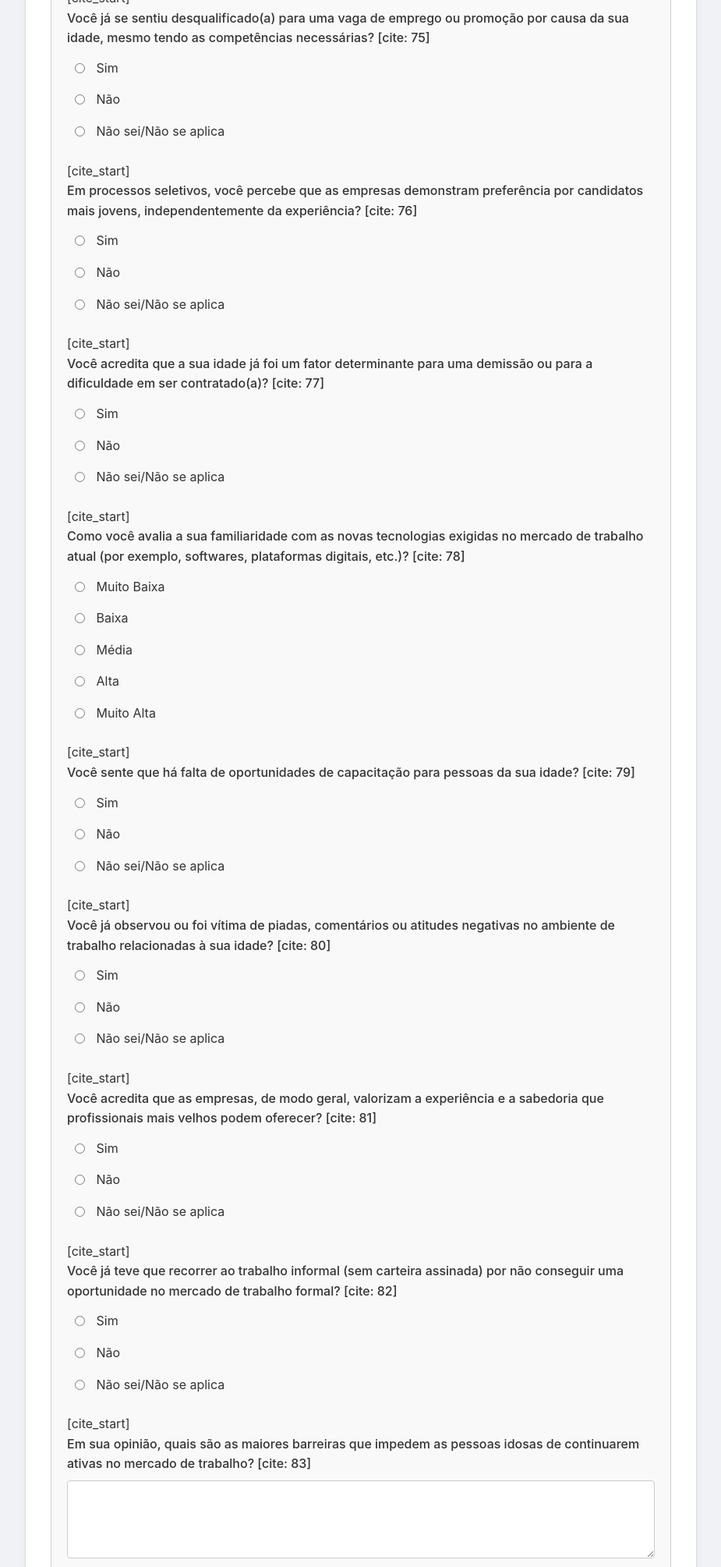
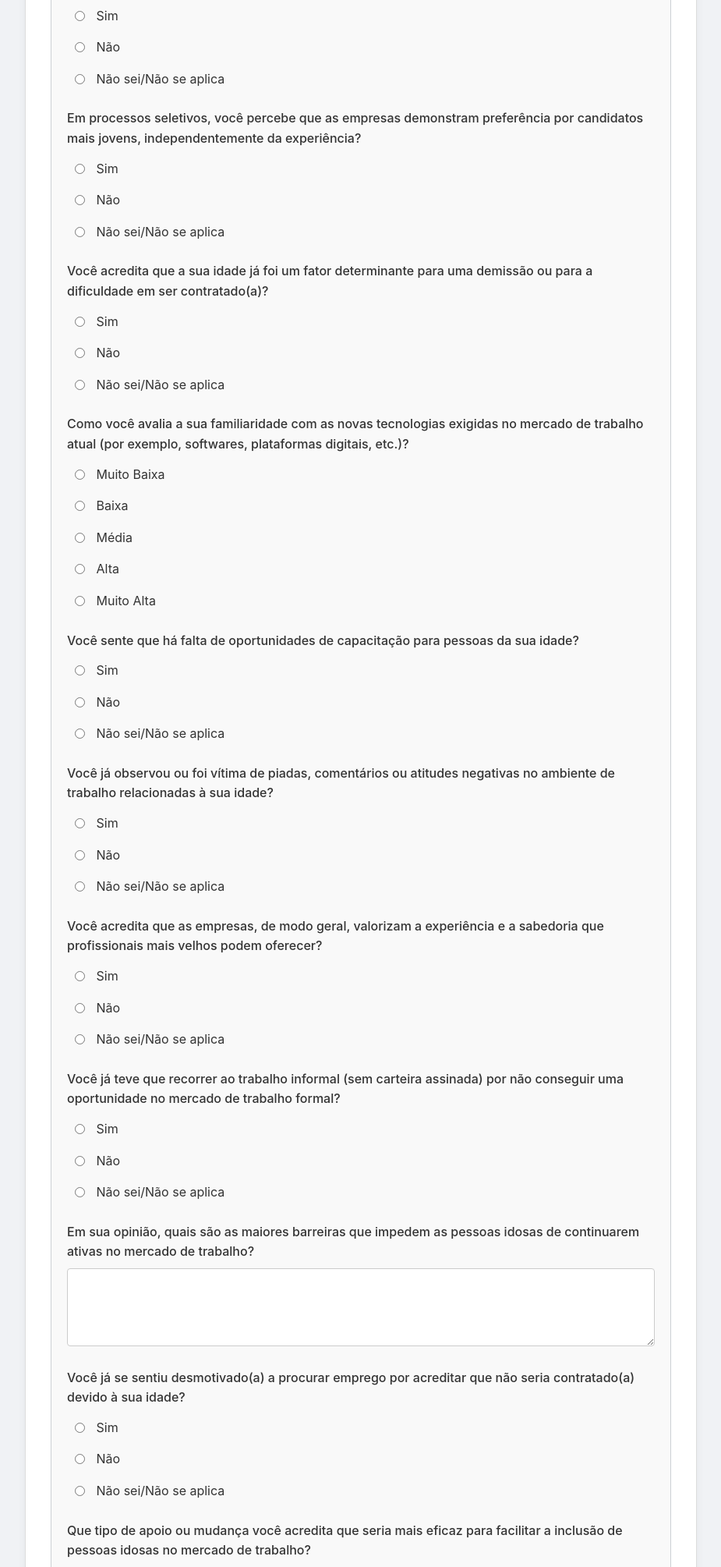
Before and after one commit to AlissonCambui/formulario, a plain HTML site: page questionario_idoso.html in a window 1280 px wide. Shown: the part 416-2425 px from the top of the page at 78% size, without its empty margins (177-1102 px from the left). Drawn offline with Linux system fonts and the light colour scheme.

Commit message:
Update questionario_idoso.html

```diff
--- a/questionario_idoso.html
+++ b/questionario_idoso.html
@@ -10,13 +10,13 @@
 
     <form id="form-idoso" class="form-container">
         <h1>Questionário 1: Dificuldades de Acesso ao Trabalho para a Pessoa Idosa</h1>
-        [cite_start]<p><strong>Instruções:</strong> Este questionário tem como objetivo compreender as barreiras que pessoas idosas enfrentam ao buscar ou manter um emprego[cite: 73]. [cite_start]Por favor, responda às seguintes perguntas com base na sua experiência e percepção[cite: 74].</p>
+        <p><strong>Instruções:</strong> Este questionário tem como objetivo compreender as barreiras que pessoas idosas enfrentam ao buscar ou manter um emprego. Por favor, responda às seguintes perguntas com base na sua experiência e percepção.</p>
 
         <fieldset>
             <legend>Perguntas Pessoais</legend>
 
             <div class="form-group">
-                [cite_start]<label>Você já se sentiu desqualificado(a) para uma vaga de emprego ou promoção por causa da sua idade, mesmo tendo as competências necessárias? [cite: 75]</label>
+                <label>Você já se sentiu desqualificado(a) para uma vaga de emprego ou promoção por causa da sua idade, mesmo tendo as competências necessárias?</label>
                 <div class="radio-group">
                     <label><input type="radio" name="q3" value="sim"> Sim</label>
                     <label><input type="radio" name="q3" value="nao"> Não</label>
@@ -25,7 +25,7 @@
             </div>
 
             <div class="form-group">
-                [cite_start]<label>Em processos seletivos, você percebe que as empresas demonstram preferência por candidatos mais jovens, independentemente da experiência? [cite: 76]</label>
+                <label>Em processos seletivos, você percebe que as empresas demonstram preferência por candidatos mais jovens, independentemente da experiência?</label>
                 <div class="radio-group">
                     <label><input type="radio" name="q4" value="sim"> Sim</label>
                     <label><input type="radio" name="q4" value="nao"> Não</label>
@@ -34,7 +34,7 @@
             </div>
 
             <div class="form-group">
-                [cite_start]<label>Você acredita que a sua idade já foi um fator determinante para uma demissão ou para a dificuldade em ser contratado(a)? [cite: 77]</label>
+                <label>Você acredita que a sua idade já foi um fator determinante para uma demissão ou para a dificuldade em ser contratado(a)?</label>
                 <div class="radio-group">
                     <label><input type="radio" name="q5" value="sim"> Sim</label>
                     <label><input type="radio" name="q5" value="nao"> Não</label>
@@ -43,7 +43,7 @@
             </div>
 
             <div class="form-group">
-                [cite_start]<label>Como você avalia a sua familiaridade com as novas tecnologias exigidas no mercado de trabalho atual (por exemplo, softwares, plataformas digitais, etc.)? [cite: 78]</label>
+                <label>Como você avalia a sua familiaridade com as novas tecnologias exigidas no mercado de trabalho atual (por exemplo, softwares, plataformas digitais, etc.)?</label>
                 <div class="radio-group">
                     <label><input type="radio" name="q6" value="1"> Muito Baixa</label>
                     <label><input type="radio" name="q6" value="2"> Baixa</label>
@@ -54,7 +54,7 @@
             </div>
 
             <div class="form-group">
-                [cite_start]<label>Você sente que há falta de oportunidades de capacitação para pessoas da sua idade? [cite: 79]</label>
+                <label>Você sente que há falta de oportunidades de capacitação para pessoas da sua idade?</label>
                 <div class="radio-group">
                     <label><input type="radio" name="q7" value="sim"> Sim</label>
                     <label><input type="radio" name="q7" value="nao"> Não</label>
@@ -63,7 +63,7 @@
             </div>
 
             <div class="form-group">
-                [cite_start]<label>Você já observou ou foi vítima de piadas, comentários ou atitudes negativas no ambiente de trabalho relacionadas à sua idade? [cite: 80]</label>
+                <label>Você já observou ou foi vítima de piadas, comentários ou atitudes negativas no ambiente de trabalho relacionadas à sua idade?</label>
                 <div class="radio-group">
                     <label><input type="radio" name="q8" value="sim"> Sim</label>
                     <label><input type="radio" name="q8" value="nao"> Não</label>
@@ -72,7 +72,7 @@
             </div>
 
             <div class="form-group">
-                [cite_start]<label>Você acredita que as empresas, de modo geral, valorizam a experiência e a sabedoria que profissionais mais velhos podem oferecer? [cite: 81]</label>
+                <label>Você acredita que as empresas, de modo geral, valorizam a experiência e a sabedoria que profissionais mais velhos podem oferecer?</label>
                 <div class="radio-group">
                     <label><input type="radio" name="q9" value="sim"> Sim</label>
                     <label><input type="radio" name="q9" value="nao"> Não</label>
@@ -81,7 +81,7 @@
             </div>
 
             <div class="form-group">
-                [cite_start]<label>Você já teve que recorrer ao trabalho informal (sem carteira assinada) por não conseguir uma oportunidade no mercado de trabalho formal? [cite: 82]</label>
+                <label>Você já teve que recorrer ao trabalho informal (sem carteira assinada) por não conseguir uma oportunidade no mercado de trabalho formal?</label>
                 <div class="radio-group">
                     <label><input type="radio" name="q10" value="sim"> Sim</label>
                     <label><input type="radio" name="q10" value="nao"> Não</label>
@@ -90,12 +90,12 @@
             </div>
 
             <div class="form-group">
-                [cite_start]<label for="q11">Em sua opinião, quais são as maiores barreiras que impedem as pessoas idosas de continuarem ativas no mercado de trabalho? [cite: 83]</label>
+                <label for="q11">Em sua opinião, quais são as maiores barreiras que impedem as pessoas idosas de continuarem ativas no mercado de trabalho?</label>
                 <textarea id="q11" name="q11" rows="5"></textarea>
             </div>
 
             <div class="form-group">
-                [cite_start]<label>Você já se sentiu desmotivado(a) a procurar emprego por acreditar que não seria contratado(a) devido à sua idade? [cite: 84]</label>
+                <label>Você já se sentiu desmotivado(a) a procurar emprego por acreditar que não seria contratado(a) devido à sua idade?</label>
                 <div class="radio-group">
                     <label><input type="radio" name="q12" value="sim"> Sim</label>
                     <label><input type="radio" name="q12" value="nao"> Não</label>
@@ -104,7 +104,7 @@
             </div>
 
             <div class="form-group">
-                [cite_start]<label for="q13">Que tipo de apoio ou mudança você acredita que seria mais eficaz para facilitar a inclusão de pessoas idosas no mercado de trabalho? [cite: 85]</label>
+                <label for="q13">Que tipo de apoio ou mudança você acredita que seria mais eficaz para facilitar a inclusão de pessoas idosas no mercado de trabalho?</label>
                 <textarea id="q13" name="q13" rows="5"></textarea>
             </div>
         </fieldset>
```
